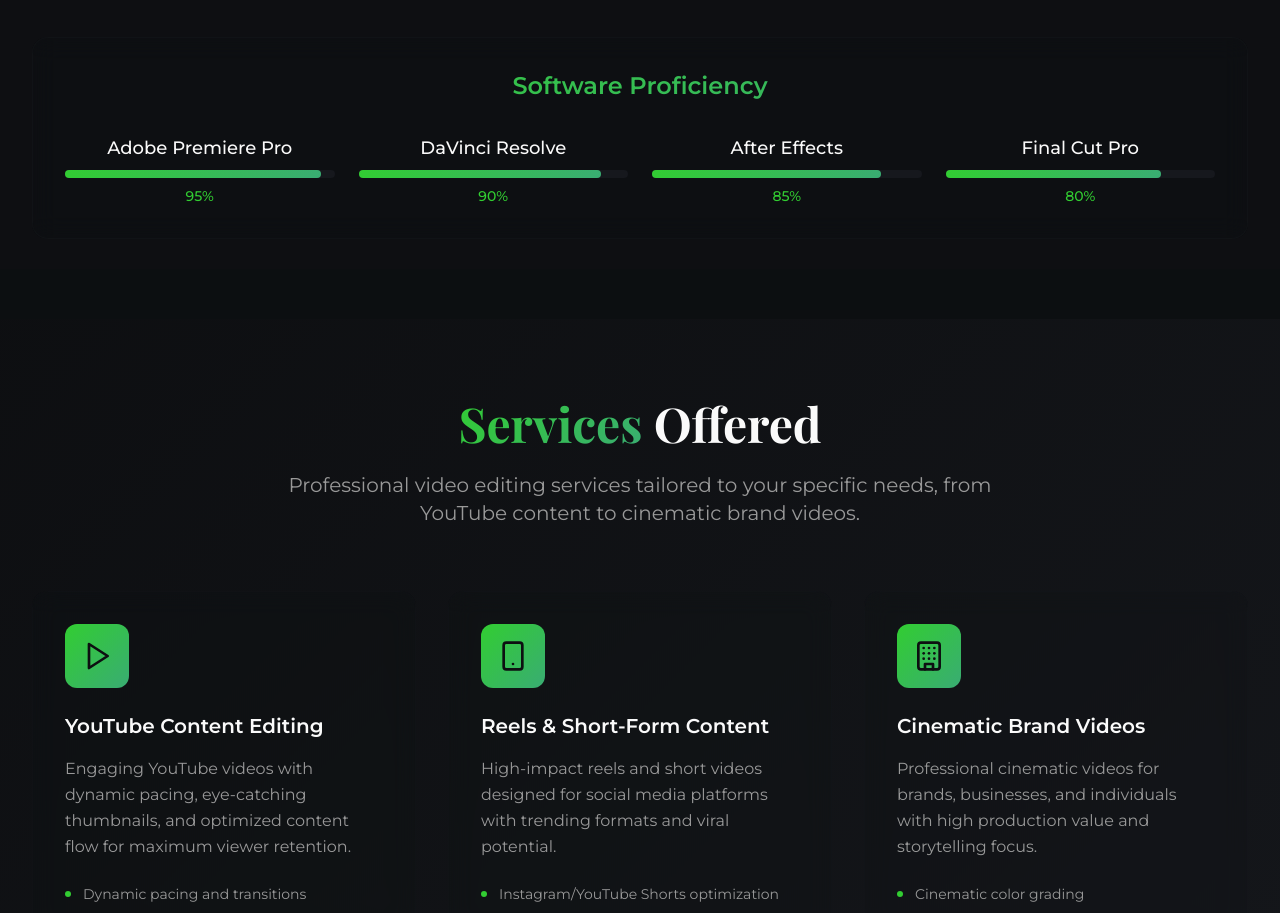
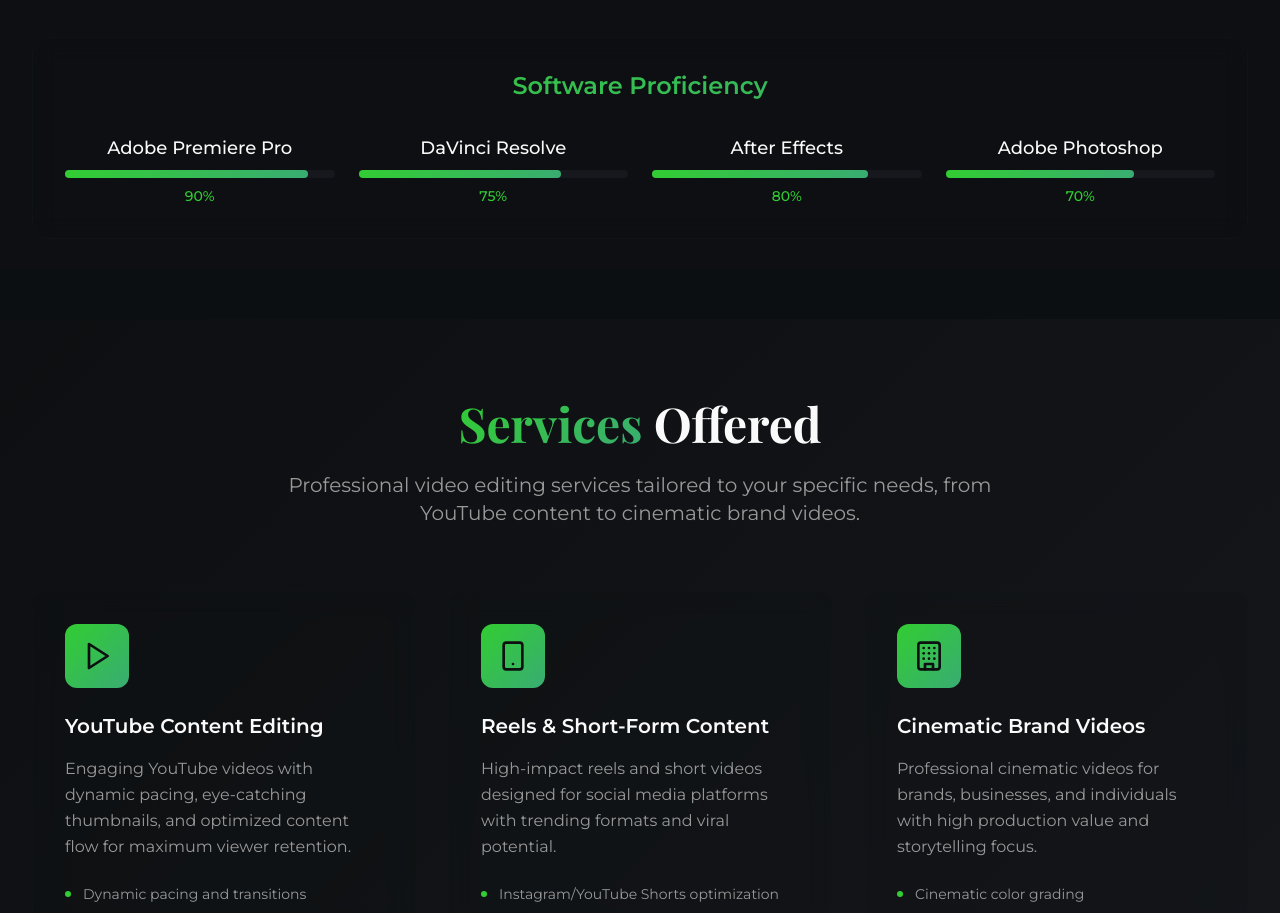
Before and after one commit to arungowdaedits/arungowdaedits, a React (Vite) app: page / in a window 1280 px wide. Shown: the part 2780-3693 px from the top of the page. Built offline with nearby package versions, Linux system fonts and the light colour scheme.

Commit message:
Update software proficiency section
Update software proficiency section with new percentages for Adobe Premiere Pro, DaVinci Resolve, and After Effects. Replace Final Cut Pro with Adobe Photoshop and set its proficiency to 70%.

```diff
--- a/src/components/Skills.tsx
+++ b/src/components/Skills.tsx
@@ -120,10 +120,10 @@ const Skills = () => {
             </h3>
             <div className="grid grid-cols-2 md:grid-cols-4 gap-6">
               {[
-                { name: "Adobe Premiere Pro", level: 95 },
-                { name: "DaVinci Resolve", level: 90 },
-                { name: "After Effects", level: 85 },
-                { name: "Final Cut Pro", level: 80 }
+                { name: "Adobe Premiere Pro", level: 90 },
+                { name: "DaVinci Resolve", level: 75 },
+                { name: "After Effects", level: 80 },
+                { name: "Adobe Photoshop", level: 70 }
               ].map((software, index) => (
                 <div key={index} className="text-center">
                   <div className="text-lg font-medium text-foreground mb-2">
```
